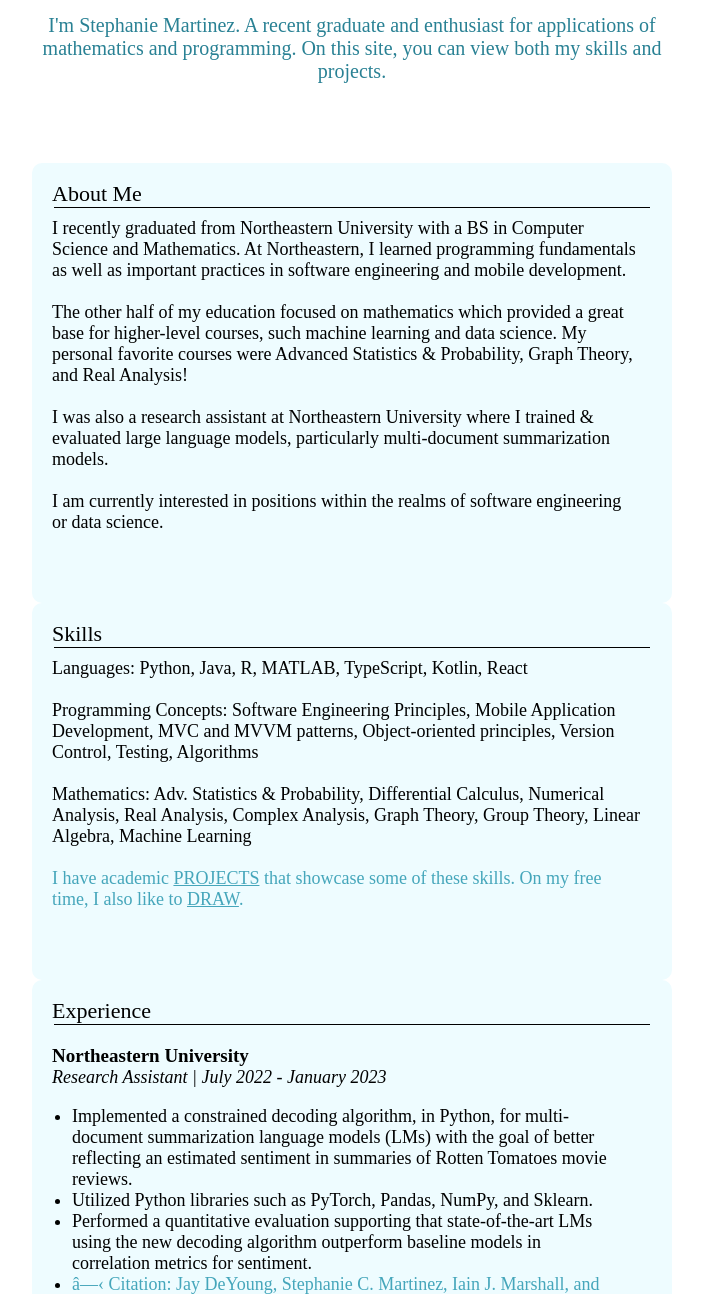
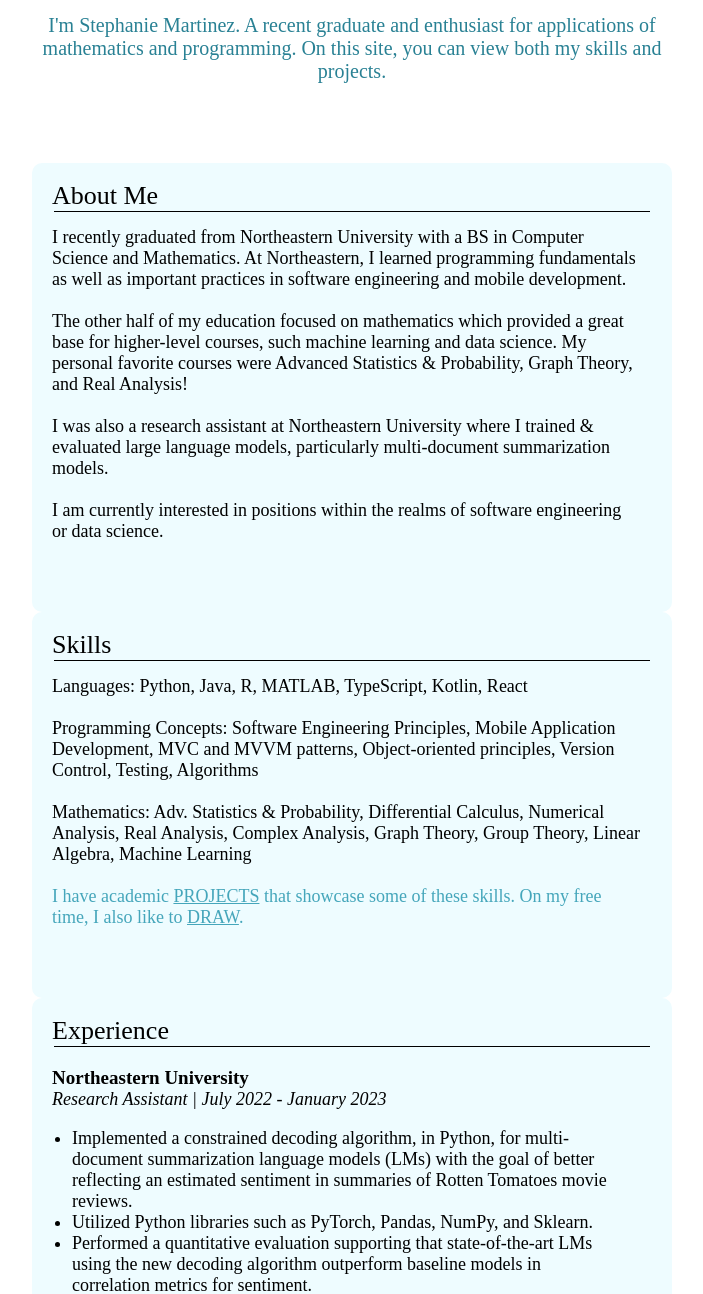
Before and after one commit to Stephanie-Delicia/stephanie-delicia.github.io, a PHP site: page / in a window 1280 px wide. Shown: the part 209-1503 px from the top of the page, without its empty margins (288-991 px from the left). Run offline with PHP 8.4, Linux system fonts and the light colour scheme.

Commit message:
Add files via upload

```diff
--- a/css/styles.css
+++ b/css/styles.css
@@ -65,6 +65,7 @@ body {
     top: 0;
     position: fixed;
     width: 100%;
+
   }
   /* ---------------------- Style the links inside the navigation bar */
   #homeNav tabName {
@@ -136,7 +137,7 @@ body {
     padding-left: 20px;
     padding-top: 18px;
     margin: auto;
-    font-size: 22px;
+    font-size: 26px;
     width: 100%;
   }
 
@@ -145,7 +146,7 @@ body {
     padding: 20px;
     float: left;
     width: 92%;
-    padding-top: 10px;
+    padding-top: 15px;
     font-size: 18px;
   }
 
@@ -313,7 +314,7 @@ input[type=submit]:hover {
   margin: auto;
   text-align: center;
   color: #157186;
-  padding-top: 2.5%;
+  padding-top: 5%;
 }
 
 /* --------------------- PDF Box ---------------- */
```
